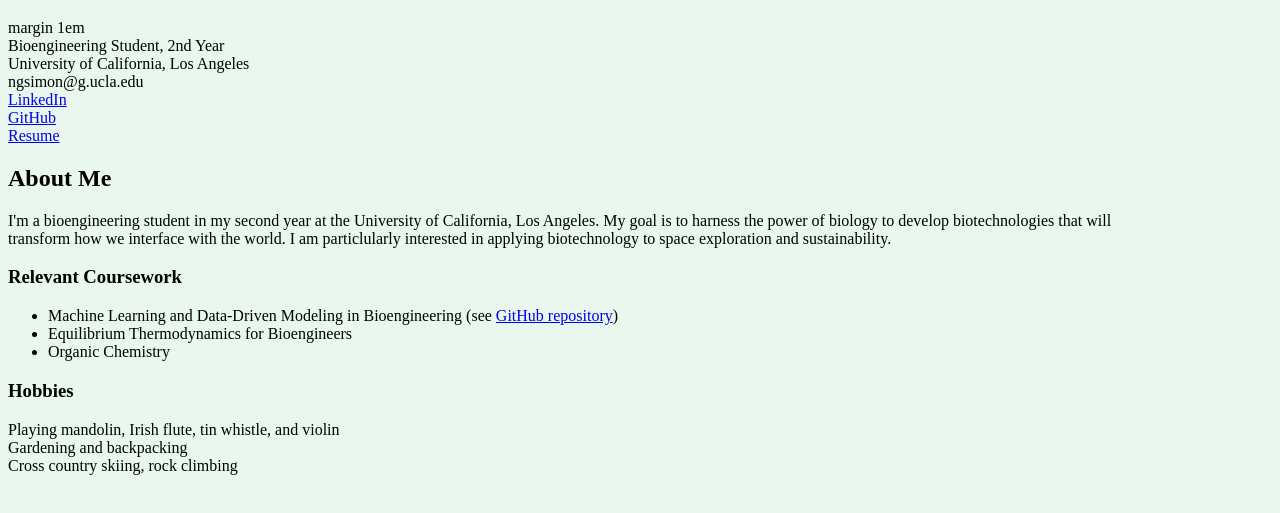
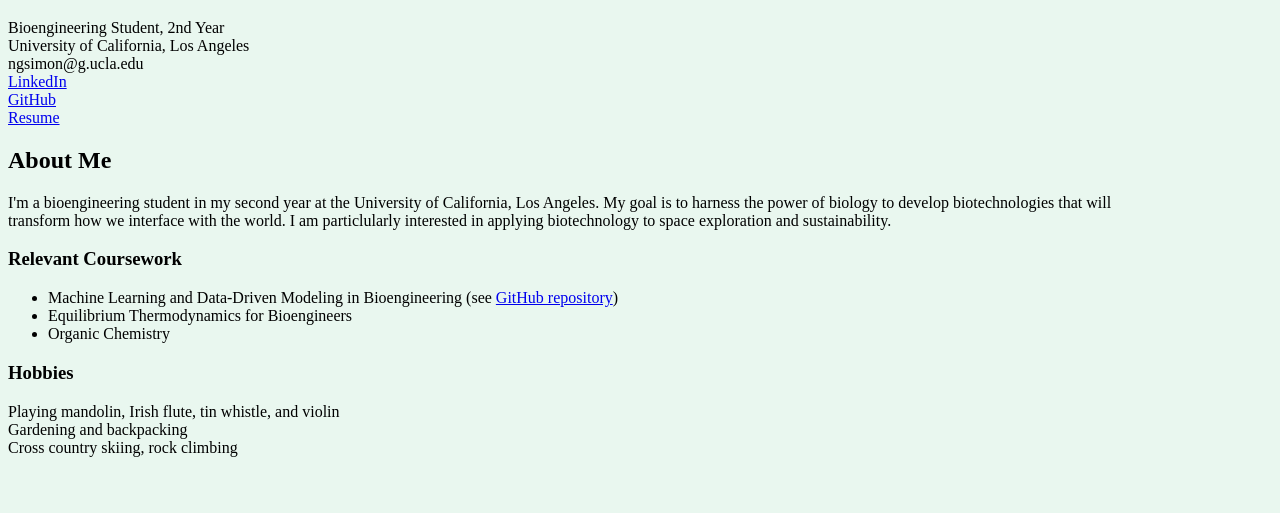
Before and after one commit to S-Ng/S-Ng.github.io, a plain HTML site: page index.html in a window 1280 px wide. Shown: the part 61-574 px from the top of the page. Drawn offline with Linux system fonts and the light colour scheme.

Commit message:
Still need to fix margins

```diff
--- a/index.html
+++ b/index.html
@@ -9,7 +9,6 @@
 
 <h1>Simon Ng</h1>
 <p>
-  margin 1em<br>
   Bioengineering Student, 2nd Year <br>
   University of California, Los Angeles <br>
   ngsimon@g.ucla.edu <br>
```
